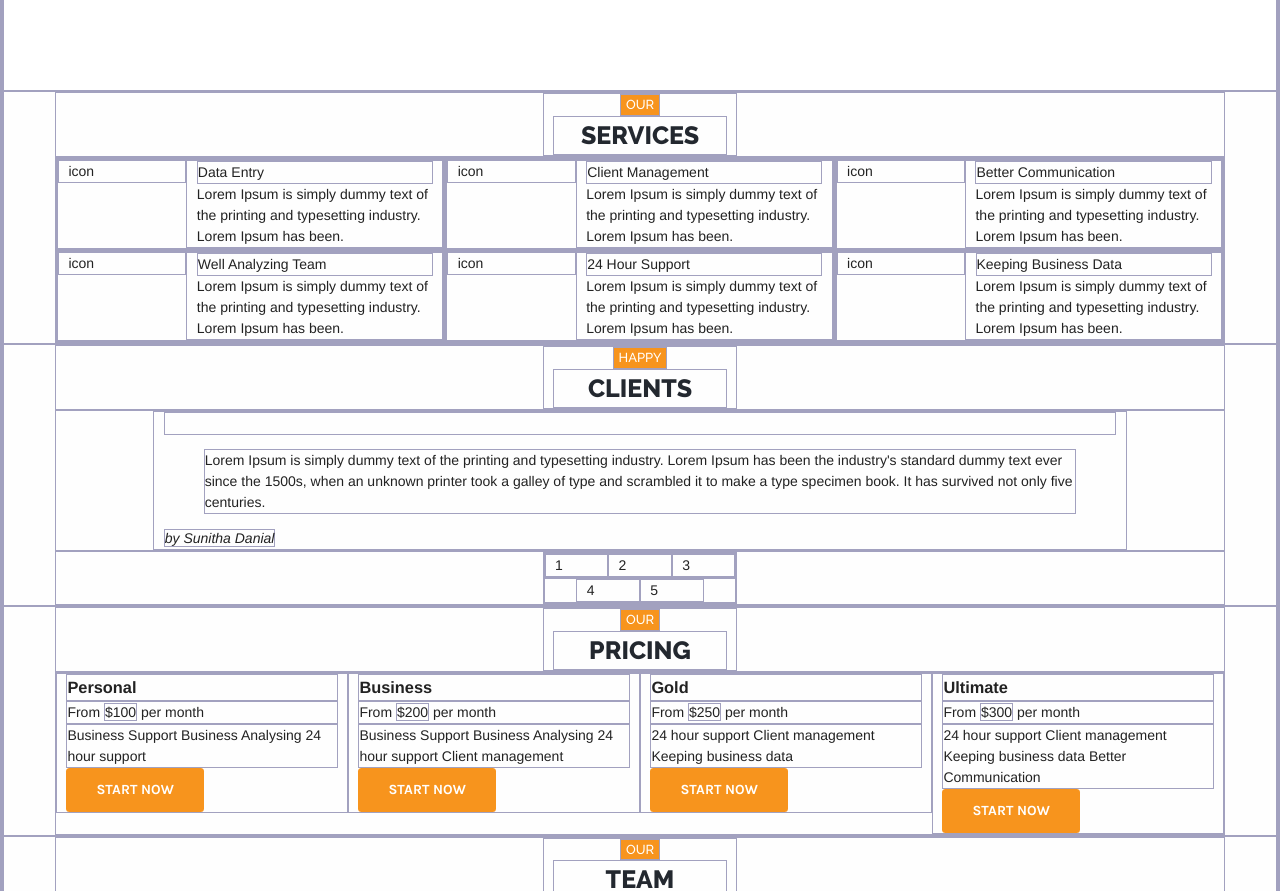
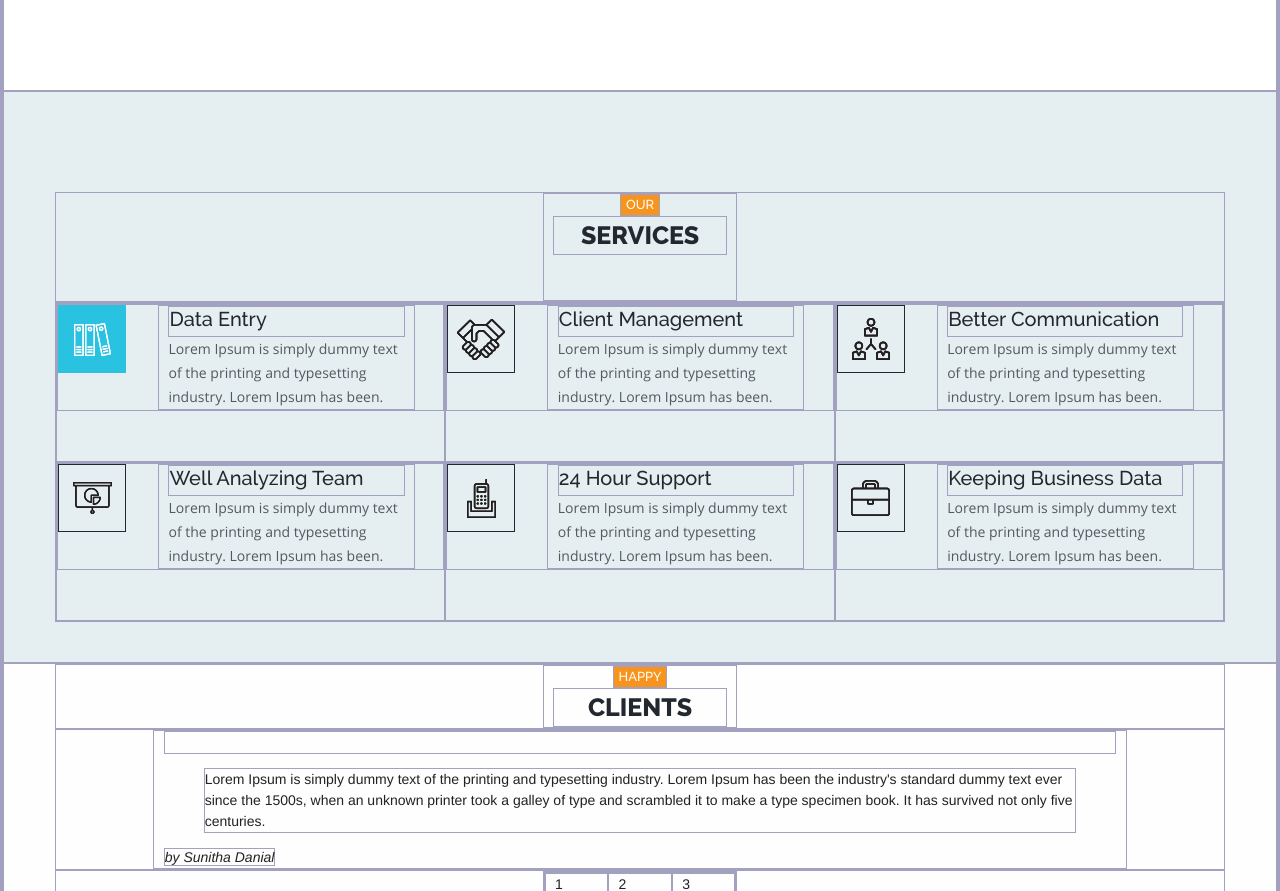
Before and after one commit to neretin-trike/business_site, a website: page app/index.html in a window 1280 px wide. Shown: the part 1493-2384 px from the top of the page. Drawn offline with Linux system fonts and the light colour scheme; files whose address does not match are found by name.

Commit message:
Завершил оформление элемента services

```diff
--- a/app/index.html
+++ b/app/index.html
@@ -79,8 +79,8 @@
             <div class="row">
                 <article class="medium-4 columns item">
                     <div class="row">
-                        <div class="medium-4 columns icon data-entry">icon</div>
-                        <div class="medium-8 columns content">
+                        <div class="medium-2 columns icon selected data-entry"></div>
+                        <div class="medium-8 large-offset-1 columns end content ">
                             <p>Data Entry</p>
                             Lorem Ipsum is simply dummy text of the printing and typesetting industry. Lorem Ipsum has been.
                         </div>
@@ -88,8 +88,8 @@
                 </article>
                 <article class="medium-4 columns item">
                     <div class="row">
-                        <div class="medium-4 columns icon client-management">icon</div>
-                        <div class="medium-8 columns content">
+                        <div class="medium-2 columns icon client-management"></div>
+                        <div class="medium-8 large-offset-1 columns end content ">
                             <p>Client Management</p>
                             Lorem Ipsum is simply dummy text of the printing and typesetting industry. Lorem Ipsum has been.
                         </div>
@@ -97,8 +97,8 @@
                 </article>
                 <article class="medium-4 columns item">
                     <div class="row">
-                        <div class="medium-4 columns icon better-communication">icon</div>
-                        <div class="medium-8 columns content">
+                        <div class="medium-2 columns icon better-communication"></div>
+                        <div class="medium-8 large-offset-1 columns end content ">
                             <p>Better Communication</p>
                             Lorem Ipsum is simply dummy text of the printing and typesetting industry. Lorem Ipsum has been.
                         </div>
@@ -106,8 +106,8 @@
                 </article>
                 <article class="medium-4 columns item">
                     <div class="row">
-                        <div class="medium-4 columns icon well-analyzing">icon</div>
-                        <div class="medium-8 columns content">
+                        <div class="medium-2 columns icon well-analyzing"></div>
+                        <div class="medium-8 large-offset-1 columns end content ">
                             <p>Well Analyzing Team</p>
                             Lorem Ipsum is simply dummy text of the printing and typesetting industry. Lorem Ipsum has been.
                         </div>
@@ -115,8 +115,8 @@
                 </article>
                 <article class="medium-4 columns item">
                     <div class="row">
-                        <div class="medium-4 columns icon hour-support">icon</div>
-                        <div class="medium-8 columns content">
+                        <div class="medium-2 columns icon hour-support"></div>
+                        <div class="medium-8 large-offset-1 columns end content ">
                             <p>24 Hour Support</p>
                             Lorem Ipsum is simply dummy text of the printing and typesetting industry. Lorem Ipsum has been.
                         </div>
@@ -124,8 +124,8 @@
                 </article>
                 <article class="medium-4 columns item">
                     <div class="row">
-                        <div class="medium-4 columns icon keeping-data">icon</div>
-                        <div class="medium-8 columns content">
+                        <div class="medium-2 columns icon keeping-data"></div>
+                        <div class="medium-8 large-offset-1 columns end content ">
                             <p>Keeping Business Data</p>
                             Lorem Ipsum is simply dummy text of the printing and typesetting industry. Lorem Ipsum has been.
                         </div>
--- a/app/sass/main.scss
+++ b/app/sass/main.scss
@@ -309,3 +309,72 @@ header{
 
     }
 }
+
+/*-------------------------------
+---------- SERVCES --------------
+-------------------------------*/
+
+.services{
+    @include base-markup-for-pages(10rem, 4rem, #e5eef0);
+
+    .page-title{
+        padding-bottom: 4.5rem;
+    }
+
+    .icon{
+        width: 6.8rem;
+        height: 6.8rem;
+
+        border: 0.1rem solid #23282f;
+
+        background-repeat: no-repeat;
+        background-position: center;
+
+        &.selected{
+            background-color: #29c2e1;
+            border-color: #29c2e1;
+        }
+
+        &.data-entry{
+            background-image: url(../images/services/data_entry.png);
+        }
+
+        &.client-management{
+            background-image: url(../images/services/client_management.png);
+        }
+
+        &.better-communication{
+            background-image: url(../images/services/better_communication.png);
+        }
+
+        &.well-analyzing{
+            background-image: url(../images/services/well_analyzing.png);
+        }
+
+        &.hour-support{
+            background-image: url(../images/services/hour_support.png);
+        }
+
+        &.keeping-data{
+            background-image: url(../images/services/keeping_data.png);
+        }
+    }
+
+    .item{
+        font-family: 'OpenSans';
+        color: #55595f;
+        line-height: 2.4rem;
+
+        padding-bottom: 5rem;
+
+        p{
+            padding-bottom: 0.5rem;
+
+            color: #23282f;
+            font-family: 'Raleway';
+            font-size: 2rem;
+            font-weight: $font-weight-medium;
+        }
+
+    }
+}
```
Also changed, not shown: app/css/style.css, app/images/services/keeping_data.png (renamed from app/images/services/keeping_business.png), dist/css/style.min.css.
